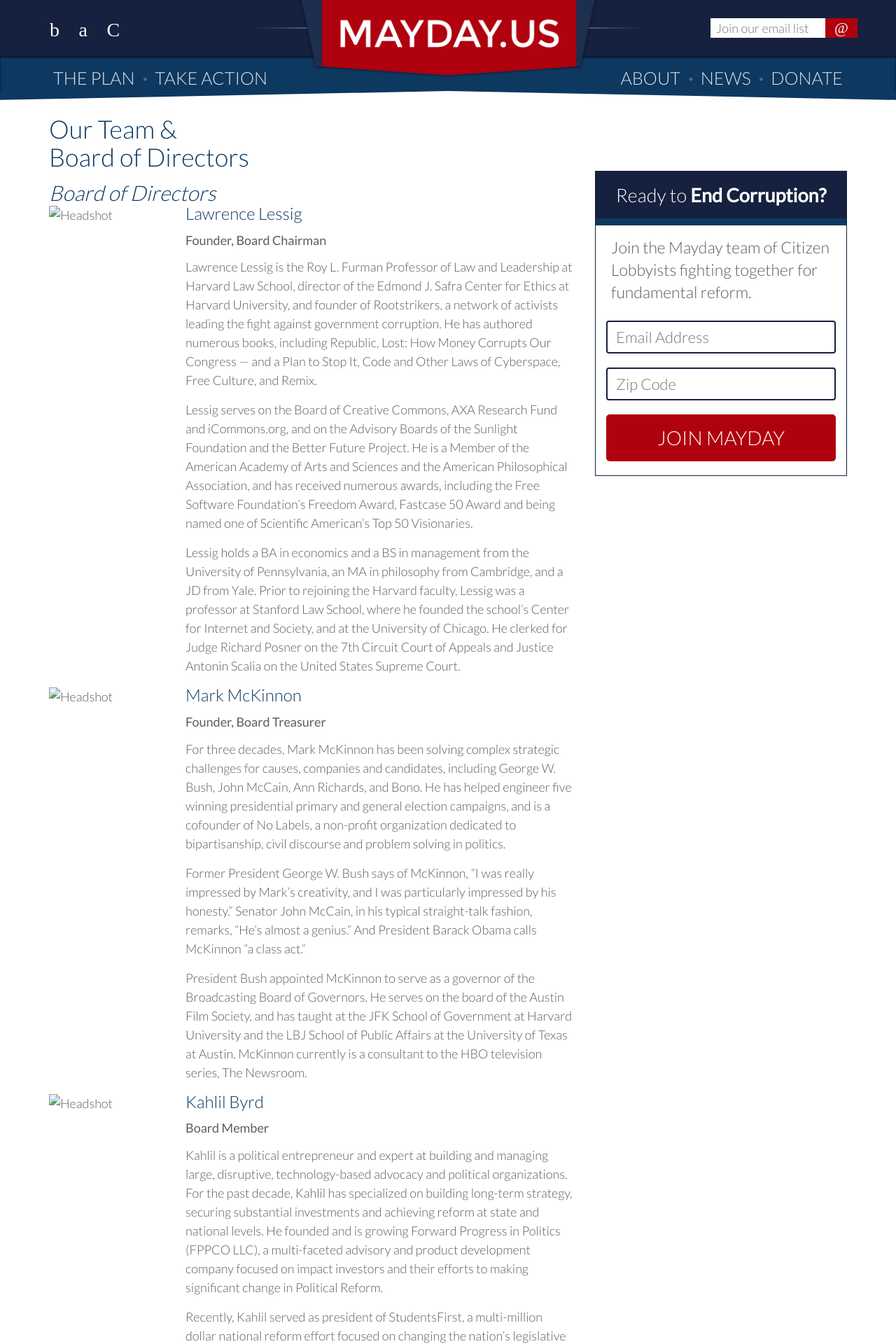
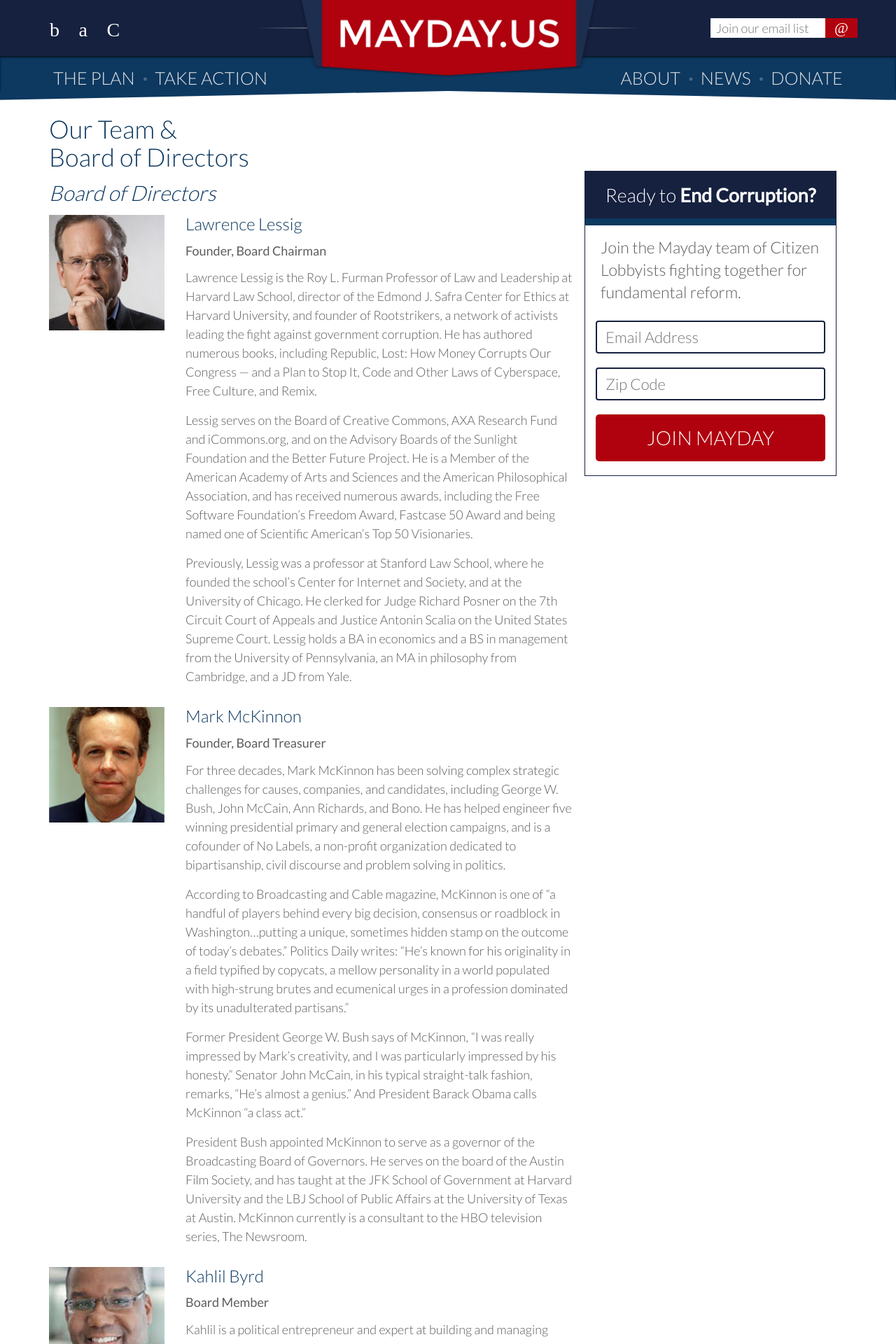
Before and after one commit to MayOneUS/mayday-2.0-frontend, a Jekyll site: the page built from team_and_board.html, in a window 1280 px wide. Shown: the top 1920 px of the page at 70% size. Built offline with Jekyll 4.4.1, drawn with Linux system fonts in a browser that asks for light colours; nearby versions of some CDN libraries; some web fonts are replaced; some of the changed text lies outside the part shown.

Commit message:
photos added

```diff
--- a/_sass/_team-and-board.scss
+++ b/_sass/_team-and-board.scss
@@ -3,16 +3,10 @@
 /**
  * Mayday Content
  */
-.tb-img{
-  overflow: hidden;
-  padding-right: 0;
-  margin-right: 0;
-}
-
 .tb-content, .tb-content h3{
   margin-top: 0px;
 
 }
 .tb-profile{
-  margin-top: 0px;
+  margin-top: 15px;
 }
--- a/team_and_board.html
+++ b/team_and_board.html
@@ -18,7 +18,7 @@
       </div>
       <div class="row tb-profile">
         <div class="col-sm-3 tb-img">
-          <img src="" alt="Headshot" height="140" width="140">
+          <img src="/images/bio-photos/Lessig_headshot.jpg" class="img-responsive" alt="Responsive image">
         </div>
 
         <div class="col-sm-9 tb-content">
@@ -31,20 +31,23 @@
             Lessig serves on the Board of Creative Commons, AXA Research Fund and iCommons.org, and on the Advisory Boards of the Sunlight Foundation and the Better Future Project. He is a Member of the American Academy of Arts and Sciences and the American Philosophical Association, and has received numerous awards, including the Free Software Foundation’s Freedom Award, Fastcase 50 Award and being named one of Scientific American’s Top 50 Visionaries.
           </p>
           <p>
-            Lessig holds a BA in economics and a BS in management from the University of Pennsylvania, an MA in philosophy from Cambridge, and a JD from Yale. Prior to rejoining the Harvard faculty, Lessig was a professor at Stanford Law School, where he founded the school’s Center for Internet and Society, and at the University of Chicago. He clerked for Judge Richard Posner on the 7th Circuit Court of Appeals and Justice Antonin Scalia on the United States Supreme Court.
+            Previously, Lessig was a professor at Stanford Law School, where he founded the school’s Center for Internet and Society, and at the University of Chicago. He clerked for Judge Richard Posner on the 7th Circuit Court of Appeals and Justice Antonin Scalia on the United States Supreme Court. Lessig holds a BA in economics and a BS in management from the University of Pennsylvania, an MA in philosophy from Cambridge, and a JD from Yale.
           </p>
         </div>
       </div>
       <div class="row tb-profile">
         <div class="col-sm-3 tb-img">
-          <img src="" alt="Headshot" height="140" width="140">
+          <img src="/images/bio-photos/mark_mckinnon.jpg" class="img-responsive" alt="Responsive image">
         </div>
 
         <div class="col-sm-9 tb-content">
           <h3 >Mark McKinnon</h3>
           <h4>Founder, Board Treasurer</h4>
           <p>
-            For three decades, Mark McKinnon has been solving complex strategic challenges for causes, companies and candidates, including George W. Bush, John McCain, Ann Richards, and Bono. He has helped engineer five winning presidential primary and general election campaigns, and is a cofounder of No Labels, a non-profit organization dedicated to bipartisanship, civil discourse and problem solving in politics.
+            For three decades, Mark McKinnon has been solving complex strategic challenges for causes, companies, and candidates, including George W. Bush, John McCain, Ann Richards, and Bono. He has helped engineer five winning presidential primary and general election campaigns, and is a cofounder of No Labels, a non-profit organization dedicated to bipartisanship, civil discourse and problem solving in politics.
+          </p>
+          <p>
+            According to Broadcasting and Cable magazine, McKinnon is one of “a handful of players behind every big decision, consensus or roadblock in Washington…putting a unique, sometimes hidden stamp on the outcome of today’s debates.” Politics Daily writes: “He’s known for his originality in a field typified by copycats, a mellow personality in a world populated with high-strung brutes and ecumenical urges in a profession dominated by its unadulterated partisans.”
           </p>
           <p>
             Former President George W. Bush says of McKinnon, “I was really impressed by Mark’s creativity, and I was particularly impressed by his honesty.” Senator John McCain, in his typical straight-talk fashion, remarks, “He’s almost a genius.” And President Barack Obama calls McKinnon “a class act.”
@@ -56,29 +59,26 @@
       </div>
       <div class="row tb-profile">
         <div class="col-sm-3 tb-img">
-          <img src="" alt="Headshot" height="140" width="140">
+          <img src="/images/bio-photos/kahlil_byrh.jpg" class="img-responsive" alt="Responsive image">
         </div>
 
         <div class="col-sm-9 tb-content">
           <h3 >Kahlil Byrd</h3>
           <h4>Board Member</h4>
           <p>
-            Kahlil is a political entrepreneur and expert at building and managing large, disruptive, technology-based advocacy and political organizations. For the past decade, Kahlil has specialized on building long-term strategy, securing substantial investments and achieving reform at state and national levels. He founded and is growing Forward Progress in Politics (FPPCO LLC), a multi-faceted advisory and product development company focused on impact investors and their efforts to making significant change in Political Reform.
+            Kahlil is a political entrepreneur and expert at building and managing large, disruptive, technology-based advocacy and political organizations. For the past decade, Kahlil has specialized on building long-term strategy, securing substantial investments, and achieving reform at state and national levels. He founded and is growing Forward Progress in Politics, a multi-faceted advisory and product development company focused on impact investors and their efforts to making significant change in Political Reform.
           </p>
           <p>
-            Recently, Kahlil served as president of StudentsFirst, a multi-million dollar national reform effort focused on changing the nation’s legislative and policy landscape for public education. Working with the senior team and the board, Kahlil was responsible for StudentsFirst’s long-term strategy, operations, budget, and effort to develop an optimal culture focused on growth.
+            Recently, Kahlil served as president of StudentsFirst, a national reform effort to change the nation’s legislative and policy landscape for public education. Prior to StudentsFirst, Kahlil was chief executive officer and cofounder of Americans Elect, a national start-up re-imagining the U.S. presidential primary system and placing a bipartisan presidential ticket on all 50 state ballots through technology. AmericansElect.org is the winner of the 2012 People’s Choice Award at South by Southwest, the Campaigns & Elections 2012 CampaignTech Innovator Award, and two 2012 CLIO Awards for content and interactive excellence.
           </p>
           <p>
-            Prior to StudentsFirst, Kahlil was chief executive officer and cofounder of Americans Elect, a national start-up with the twofold mission of re-imagining, through technology, the U.S. presidential primary system and placing a bi-partisan presidential ticket on all 50 state ballots. Kahlil and his team raised more than $40 million, oversaw over 150 paid staff, 5,000 contractors, and 3,000 volunteers nationwide. AmericansElect.org is the winner of the 2012 People’s Choice Award at South by Southwest, one of the country’s largest interactive technology conferences; the Campaigns & Elections 2012 CampaignTech Innovator Award; and two 2012 CLIO Awards for content and interactive excellence.
-          </p>
-          <p>
-            Kahlil is on the board of MayDay Pac, the advisory boards of Halcyon Incubator and Discourse Analytics. He was a Term Member of the Council on Foreign Relations and served with CFR as an International Affairs Fellow focused on international media. Kahlil is a graduate of Morehouse College and Harvard’s Kennedy School.
+            Kahlil is also on the advisory boards of Halcyon Incubator and Discourse Analytics. He was a Term Member of the Council on Foreign Relations and served with CFR as an International Affairs Fellow focused on international media. Kahlil is a graduate of Morehouse College and Harvard’s Kennedy School.
           </p>
         </div>
       </div>
       <div class="row tb-profile">
         <div class="col-sm-3 tb-img">
-          <img src="" alt="Headshot" height="140" width="140">
+          <img src="/images/bio-photos/jim_greer.jpg" class="img-responsive" alt="Responsive image">
         </div>
 
         <div class="col-sm-9 tb-content">
@@ -91,7 +91,7 @@
       </div>
       <div class="row tb-profile">
         <div class="col-sm-3 tb-img">
-          <img src="" alt="Headshot" height="140" width="140">
+          <img src="/images/bio-photos/marcia_morris.jpg" class="img-responsive" alt="Responsive image">
         </div>
 
         <div class="col-sm-9 tb-content">
@@ -104,14 +104,17 @@
       </div>
       <div class="row tb-profile">
         <div class="col-sm-3 tb-img">
-          <img src="" alt="Headshot" height="140" width="140">
+          <img src="/images/bio-photos/2014-09-30-zephyr-teachout-large.jpg" class="img-responsive" alt="Responsive image">
         </div>
 
         <div class="col-sm-9 tb-content">
           <h3 >Zephyr Teachout</h3>
           <h4>Board Member</h4>
           <p>
-            Zephyr Teachout is a former anti-corruption candidate for New York Governor and an Associate Professor of Law at Fordham University. She is a constitutional and property law expert and author of “Corruption in America: From Benjamin Franklin’s Snuff Box to Citizens United.” Previously Teachout served as the first national director of the Sunlight Foundation, a non-resident fellow at the Berkman Center for Internet and Society at Harvard Law School and the Director of Internet Organizing for Howard Dean’s 2004 presidential campaign. Teachout holds a Bachelor of Arts from Yale University, as well as a JD and Masters of Arts in Political Science from Duke University.
+            Zephyr Teachout is a former anti-corruption candidate for New York Governor and an Associate Professor of Law at Fordham University. She is a constitutional and property law expert and author of Corruption in America: From Benjamin Franklin’s Snuff Box to Citizens United.
+          </p>
+          <p>
+            Previously Teachout served as the first national director of the Sunlight Foundation, a non-resident fellow at the Berkman Center for Internet and Society at Harvard Law School and the Director of Internet Organizing for Howard Dean’s 2004 presidential campaign. Teachout holds a Bachelor of Arts from Yale University, as well as a JD and Masters of Arts in Political Science from Duke University.
           </p>
         </div>
       </div>
@@ -122,84 +125,117 @@
       </div>
       <div class="row tb-profile">
         <div class="col-sm-3 tb-img">
-          <img src="" alt="Headshot" height="140" width="140">
+          <img src="/images/bio-photos/szelena.jpg" class="img-responsive" alt="Responsive image">
         </div>
 
         <div class="col-sm-9 tb-content">
           <h3 >Szelena Gray</h3>
           <h4>COO</h4>
           <p>
-            Szelena comes to MAYDAY.US by way of Demand Progress, where she directed operations and managed campaign finance reform initiatives including Rootstrikers and the New Hampshire Rebellion. She is a graduate of Harvard Divinity School and the University of Florida.
+            Szelena comes to Mayday by way of Demand Progress, where she directed operations and managed campaign finance reform initiatives including Rootstrikers and the New Hampshire Rebellion. She is a graduate of Harvard Divinity School and the University of Florida.
           </p>
         </div>
       </div>
       <div class="row tb-profile">
         <div class="col-sm-3 tb-img">
-          <img src="" alt="Headshot" height="140" width="140">
+          <img src="/images/bio-photos/mario_flores.jpg" class="img-responsive" alt="Responsive image">
         </div>
 
         <div class="col-sm-9 tb-content">
-          <h3 >Aaron Lifshin</h3>
+          <h3 >Mario Olivio Flores</h3>
           <h4>CTO</h4>
           <p>
-            Aaron is the CEO of inMoment Software, makers of <a>MeetingPulse</a>, and CTO of <a>Whysaurus</a>. He has been working to get money out of politics since 2011.
+            After watching Mayday’s spectacular 2014 launch during a two month trip around the world, Mario eagerly joined as digital director. Mario worked for 8 years in advertising and technology before starting in politics in 2010. He has previously worked on a major presidential campaign, as well as several congressional and senatorial campaigns.
           </p>
         </div>
       </div>
       <div class="row tb-profile">
         <div class="col-sm-3 tb-img">
-          <img src="" alt="Headshot" height="140" width="140">
+          <img src="/images/bio-photos/lee_woodsmall.jpg" class="img-responsive" alt="Responsive image">
         </div>
 
         <div class="col-sm-9 tb-content">
-          <h3 >Lila Schreiber</h3>
-          <h4>Campaign Manager</h4>
+          <h3 >Lee Woodsmall</h3>
+          <h4>Senior Assistant to the CEO/COO</h4>
           <p>
-            Lila has worked on an array of issues from juvenile justice to marriage equality. But she believes that until we make real structural change to fix our broken system, we won’t be able to tackle any important issues. She holds a degree in Government and Mind Brain Behavior from Harvard College.
+            Since graduating from Auburn University (War Eagle!), Lee has worked in many realms of the anti-corruption movement. As an intern with Represent.Us, Lee supported Trevor Potter and his team with legal and academic research for the American Anti-Corruption Act. He then joined Fund for the Republic, and later became Rootstrikers’ Campaign Manager. Prior to joining Mayday, Lee worked with Ben Cohen’s Stamp Stampede.
           </p>
         </div>
       </div>
       <div class="row tb-profile">
         <div class="col-sm-3 tb-img">
-          <img src="" alt="Headshot" height="140" width="140">
+          <img src="/images/bio-photos/Rebecca-picture.jpg" class="img-responsive" alt="Responsive image">
         </div>
 
         <div class="col-sm-9 tb-content">
-          <h3 >Rohan Siddhanti</h3>
-          <h4>Deputy Campaign Manager</h4>
+          <h3 >Rebecca Arington</h3>
+          <h4>Helpdesk Coordinator</h4>
           <p>
-            Rohan dreams of a world where the good people that were elected to represent us, actually represent us. Before joining Team MAYDAY full time, he was volunteering for the organization…as the volunteer coordinator! He has professional work experience in consulting and healthcare technology, as well as enough DC internships to know that’s not the place to be. This is his first true experience where his day job also happens to be his passion.
+            Rebecca has spent the past few years volunteering her time to anti-corruption organizations. A graduate of Indiana University, she is a classically trained vocalist and holds a Bachelors degree in Music. Rebecca lives in the New York Metro area with her husband, Scott, and two ridiculously spoiled cats.
           </p>
         </div>
       </div>
       <div class="row tb-profile">
         <div class="col-sm-3 tb-img">
-          <img src="" alt="Headshot" height="140" width="140">
+          <img src="/images/bio-photos/szelena.jpg" class="img-responsive" alt="Responsive image">
         </div>
 
         <div class="col-sm-9 tb-content">
-          <h3 >Szelena Gray</h3>
-          <h4>COO</h4>
-          <p>
-            Szelena comes to MAYDAY.US by way of Demand Progress, where she directed operations and managed campaign finance reform initiatives including Rootstrikers and the New Hampshire Rebellion. She is a graduate of Harvard Divinity School and the University of Florida.
-          </p>
+          <h3 >Trevor Potter</h3>
+          <h4>Legal Counsel</h4>
+
         </div>
       </div>
       <div class="row tb-profile">
         <div class="col-sm-3 tb-img">
-          <img src="" alt="Headshot" height="140" width="140">
+          <img src="/images/bio-photos/szelena.jpg" class="img-responsive" alt="Responsive image">
         </div>
 
         <div class="col-sm-9 tb-content">
-          <h3 >Aaron Lifshin</h3>
-          <h4>CTO</h4>
-          <p>
-            Szelena comes to MAYDAY.US by way of Demand Progress, where she directed operations and managed campaign finance reform initiatives including Rootstrikers and the New Hampshire Rebellion. She is a graduate of Harvard Divinity School and the University of Florida.
-          </p>
+          <h3 >Matthew Sanderson</h3>
+          <h4>Legal Counsel</h4>
         </div>
       </div>
     </div>
-    <div class="col-md-4">
+<!--     <div class="row">
+      <div class="col-sm-5">
+        <h2></i>2015 Contributors<i></h2>
+          <p>Andrew Baker</p>
+          <p>Noelle Bivens</p>
+          <p>Sarah Bonk</p>
+          <p>Chris Catterton</p>
+          <p>Sam Clayton</p>
+          <p>Tyler Driscoll</p>
+          <p>Gabriel Grant</p>
+          <p>Josh Koch</p>
+          <p>Ali Nabavi</p>
+          <p>Eric Newport</p>
+          <p>Phil Palios</p>
+          <p>Jon Parker</p>
+          <p>RJ Sheperd</p>
+          <p>Erica Siverston</p>
+          <p>Jacob Turino</p>
+      </div>
+    </div>
+    <div class="row">
+      <div class="col-sm-5">
+        <h2><i>2014 Contributors</i></h2>
+          <p>Brian Boyko — social media, copywriting, technology</p>
+          <p>Corey Farwell — software engineering</p>
+          <p>Hunter Freyer — software engineering</p>
+          <p>Darius Garza — brand & user experience design</p>
+          <p>David Harrison — web development</p>
+          <p>Aaron Lifshin — 2014 CTO</p>
+          <p>J.T. Olds — software engineering</p>
+          <p>Michael Ortlieb — design</p>
+          <p>Rachel Perkins — 2014 Functional and Tech Advisor</p>
+          <p>Brad Pitcher — software engineering</p>
+          <p>Rohan Siddhanti — 2014 Deputy Campaign Manager</p>
+          <p>Lila Schreiber — 2014 Campaign Manager</p>
+          <p>Jeremy White — software engineering</p>
+        </div>
+      </div> -->
+    <div class="row col-md-4">
         {% include signup-md-4.html %}
     </div>
   </div>
```
Also changed, not shown: images/bio-photos/2014-09-30-zephyr-teachout-large.jpg (added), images/bio-photos/Dan-picture.jpg (added), images/bio-photos/GeorgeTakeiHWOFSept2012.jpg (added), images/bio-photos/Lessig_headshot.jpg (added), images/bio-photos/Lila-picture.jpg (added), images/bio-photos/Rebecca-picture.jpg (added), images/bio-photos/Rohan-picture.jpg (added), images/bio-photos/jim_greer.jpg (added), images/bio-photos/kahlil_byrh.jpg (added), images/bio-photos/lee_woodsmall.jpg (added), images/bio-photos/marcia_morris.jpg (added), images/bio-photos/mario_flores.jpg (added), images/bio-photos/mark_mckinnon.jpg (added), images/bio-photos/paul-clements.jpg (added), 3 more files.
